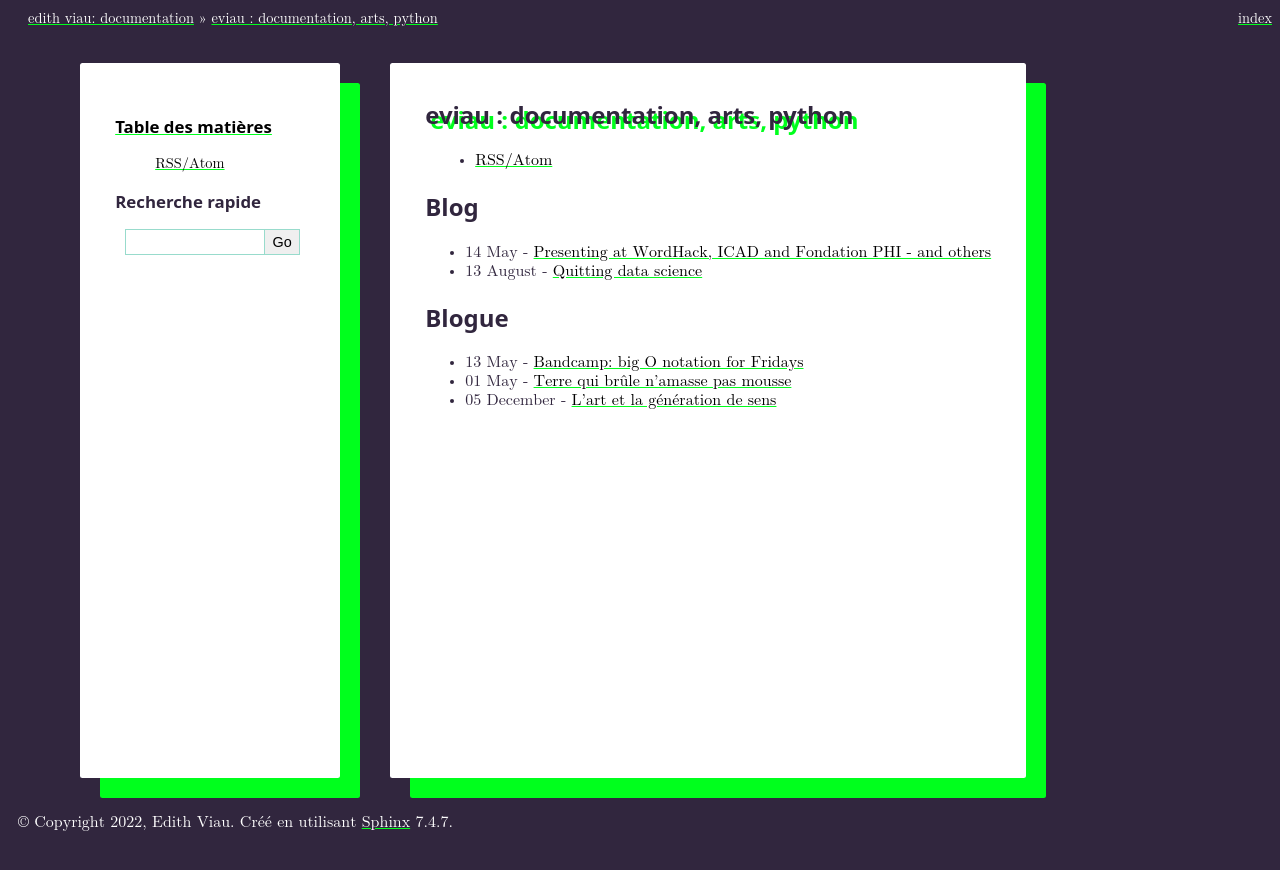
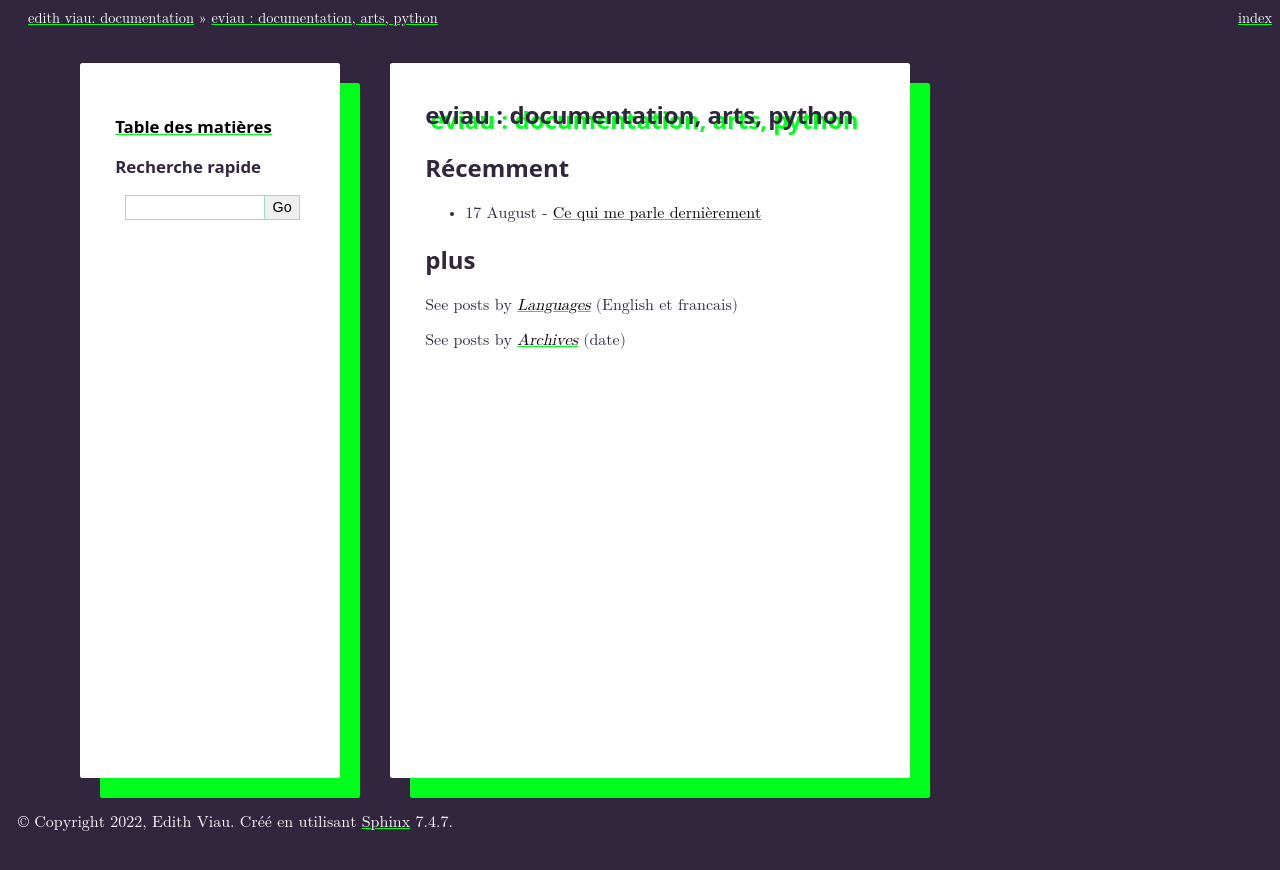
Before and after one commit to eviau/blogue, a Sphinx documentation site: the page built from docs/index.rst, in a window 1280 px wide. Shown: the top 870 px of the page. Built offline with Sphinx 7.4.7, drawn with Linux system fonts in a browser that asks for light colours; part of the change alters nothing that is shown.

```diff
--- /dev/null
+++ b/docs/blogroll.rst
@@ -0,0 +1,64 @@
+Ce qui me parle dernièrement
+============================
+
+.. post:: Aug 17, 2024
+   :tags: art, blogroll, inspiration
+   :author: me
+   :language: fr
+
+Titre alternatif: matériaux pour un `zine <https://github.com/finartcialist/zine_msjacents>`__.
+
+J'ai participé à une séance de `html freewrite <https://github.com/eviau/htmlfreewrites>`__ organisée par `html.energy <html.energy>`__. C'était bien, et ça m'a rappelé qu'avant, on faisait des blogrolls ou des `webrings <https://possible.social/join>`__ au lieu de se *like* et de se *follow* sur les réseaux. Plongeons dans ce qui m'inspire en ce moment... de façon plus générale, un peu comme un suite des `références de finartcialist <https://finartcialist.com/zine_msjacents/references.html>`__.
+
+Irlande cahier bleu (film)
+--------------------------
+
+Le film `Irlande cahier bleu <https://www.olivier-godin.com/work-1/peaks-s7t34>`__ d'Olivier Godin, lui-même inspiré par une nouvelle de Borges, met en scène des pompiers portant capes et tricornes, et un amour du basketball, dans un décor onirique, un peu surréaliste - où le protagoniste se couvre de poésie.
+
+Présentement disponible en location sur le Panoptique.
+
+Les meetups presqu'informels en arts
+------------------------------------
+
+Autant il y a une tonne d'avenues possibles pour l'appréciation et la découverte d'oeuvres - musées- galleries - internet au grand complet - autant les espaces pour en discuter sont restreints...
+
+Peut-être que c'est moi qui connaît pas ces lieux? Soit, j'accepte cette critique.
+
+Les `séminaires hebdomadaires animés par RYBN <https://mig.rybn.org/>`__ à Paris m'intéressent - merci des enregistrements. Je lance dans l'univers mon souhait d'y présenter quelque chose, un jour...
+
+C'était d'ailleurs la source d'inspiration pour le `club de lecture art et économie <https://www.instagram.com/clubdelecture_arts/>`__, que j'ai voulu organisé l'automne dernier - et qui fût un échec flamboyant au niveau de la participation, puisque j'hésitais trop à publiciser, il me faudrait une nouvelle liste d'envoi par courriel, ou autre...
+
+L'anthropologie : maths, économie
+---------------------------------
+
+Je lis des ouvrages d'anthropologie qui portent sur des univers m'étant familiers: les maths, l'économie.
+
+En premier, `Les Traders <https://www.cairn.info/les-traders--9782707146113.htm>`__, d'Olivier Godechot, que je citerais en entier.
+
+Ensuite, `Valeur financière et vérité <https://www.cairn.info/valeur-financiere-et-verite--9782724615357.htm>`_, par Horacio Ortiz - qui me ramène à des questions sur la nature du savoir.
+
+Enfin, un ouvrage collectif sous la direction de Pierre-Michel Menger et de Pierre Verschueren, `Le Monde des mathématiques <https://www.seuil.com/ouvrage/le-monde-des-mathematiques-collectif/9782021530704>`__.
+
+Maintenance art - Mierle Laderman Ukeles
+----------------------------------------
+
+Découvert l'an dernier, le manifeste est un classique - et une fois qu'on l'a lu, on le voit partout. À lire sur `The Collector <https://www.thecollector.com/mierle-laderman-ukeles-maintenance-art/>`__.
+
+La conservation des oeuvres d'art numérique
+-------------------------------------------
+
+J'aime beaucoup le regard que Lozano-Hemmer porte sur son oeuvre dans la version présentation officielle de l'essai mentionné ci-haut, `sur le compte Vimeo de The Institue of Fine Arts, NYU <https://vimeo.com/185866178>`__.
+
+J'ai complété l'an dernier `mon ébauche de traduction <https://github.com/antimodular/Best-practices-for-conservation-of-media-art/blob/d92bcbf843fd901ec5e1a09f87b07852d04b4e6e/readme-fr.md>`__ de `Best practices for conservation of media art <https://github.com/antimodular/Best-practices-for-conservation-of-media-art>`__, dont il existe aussi une version `en espagnol <https://github.com/antimodular/Best-practices-for-conservation-of-media-art/blob/ed3c6bdbb74e8101f8b130b5eb92653c0ea698e6/spanish-version.md>`__.
+
+Ce sujet m'anime depuis mon parcours professionnel du côté de la documentation technique pour des logiciels en art numérique, parcours commencé avec ma participation à la `traduction de la version officielle de Python <https://git.afpy.org/AFPy/python-docs-fr>`__ et m'ayant menée à la `PyConFr 2023 <https://www.pycon.fr/2023/>`__... mais retournons à l'inspiration.
+
+L'accord pistaches-cardamome
+----------------------------
+
+Miam !
+
+Logistics (le film)
+-------------------
+
+`Logistics, le film <https://logisticsartproject.com>`__, est maintenant `disponible sur Youtube <https://www.youtube.com/playlist?list=PLJUn5ZRCEXamUuAOpJ5VyTb0PA5_Pqlzw>`__. Bon visionnement.
--- a/docs/index.rst
+++ b/docs/index.rst
@@ -4,18 +4,20 @@ eviau : documentation, arts, python
 ===================================
 
 .. toctree::
+   :hidden:
    :maxdepth: 1
 
    RSS/Atom <https://www.eviau.net/blogue/blog/atom.xml>
 
-Blog
+Récemment
+---------
+
+.. postlist:: 1
+
+
+plus
 ----
 
-.. postlist::
-   :language: en
+See posts by :ref:`blog-languages` (English et fran­cais)
 
-Blogue
-------
-
-.. postlist::
-   :language: fr
+See posts by :ref:`blog-archives` (date)
```
